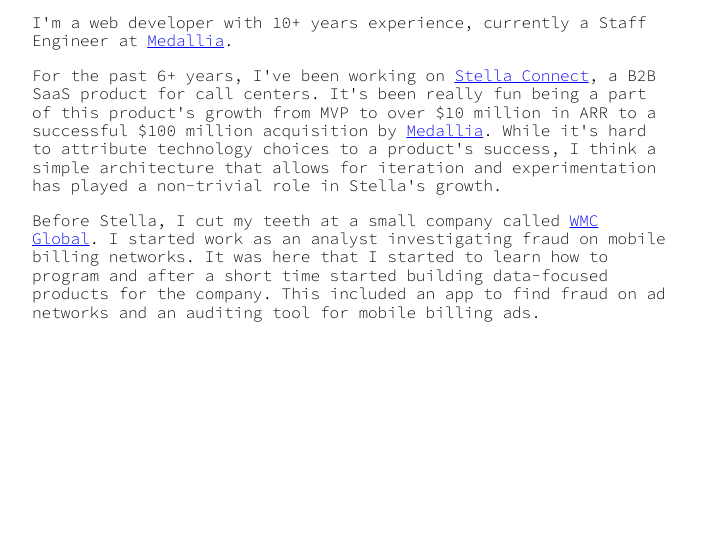
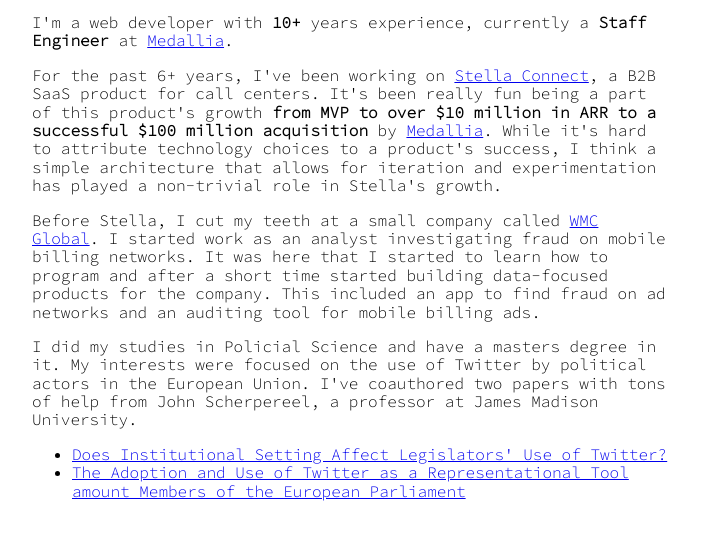
Before and after one commit to wohlgejm/jw5, an Eleventy site: page about.md in a window 1280 px wide. Shown: the part 150-688 px from the top of the page, without its empty margins (288-991 px from the left). Built offline with nearby package versions, Linux system fonts and the light colour scheme; Eleventy itself is replaced by a stand-in of ours; files that its build step writes are made by us from their sources.

Commit message:
About updates

```diff
--- a/about.md
+++ b/about.md
@@ -3,11 +3,11 @@ layout: main.html
 title: About me
 ---
 
-I'm a web developer with 10+ years experience, currently a Staff Engineer at [Medallia](https://www.medallia.com/).
+I'm a web developer with __10+__ years experience, currently a __Staff Engineer__ at [Medallia](https://www.medallia.com/).
 
 For the past 6+ years, I've been working on [Stella Connect](https://stellaconnect.com/),
 a B2B SaaS product for call centers. It's been really fun being a part of this product's
-growth from MVP to over $10 million in ARR to a successful $100 million acquisition by
+growth __from MVP to over $10 million in ARR to a successful $100 million acquisition__ by
 [Medallia](https://www.medallia.com/). While it's hard to attribute technology choices
 to a product's success, I think a simple architecture that allows for iteration and
 experimentation has played a non-trivial role in Stella's growth.
@@ -17,3 +17,10 @@ I started work as an analyst investigating fraud on mobile billing networks.
 It was here that I started to learn how to program and after a short time started building
 data-focused products for the company. This included an app to find fraud on ad networks
 and an auditing tool for mobile billing ads.
+
+I did my studies in Policial Science and have a masters degree in it. My interests were focused
+on the use of Twitter by political actors in the European Union. I've coauthored two papers
+with tons of help from John Scherpereel, a professor at James Madison University.
+
+* [Does Institutional Setting Affect Legislators' Use of Twitter?](/img/policy_and_internet_published_2017.pdf)
+* [The Adoption and Use of Twitter as a Representational Tool amount Members of the European Parliament](/img/eps_sws_published.pdf)
```
Also changed, not shown: .eleventy.js, 2 other files.
